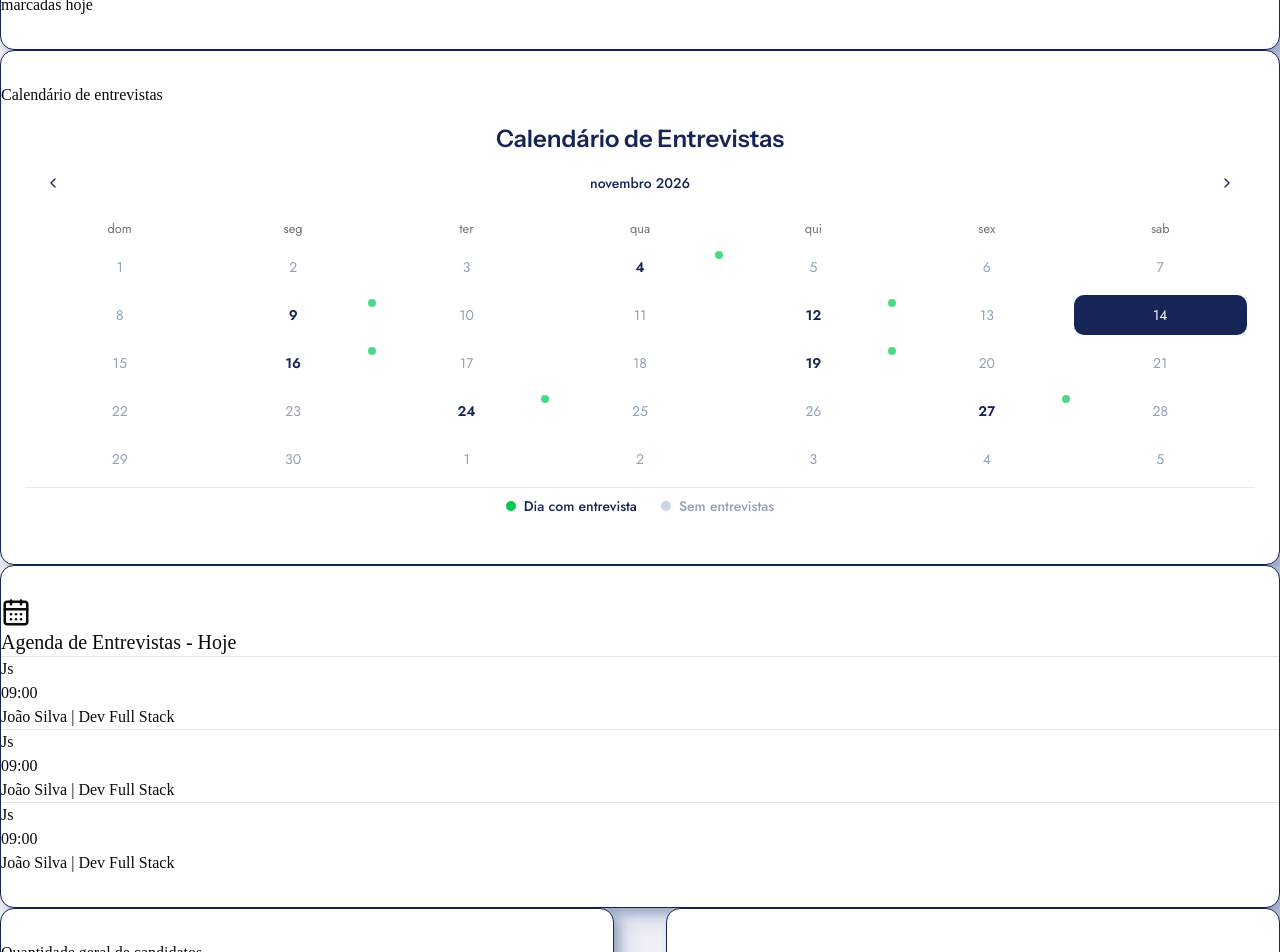
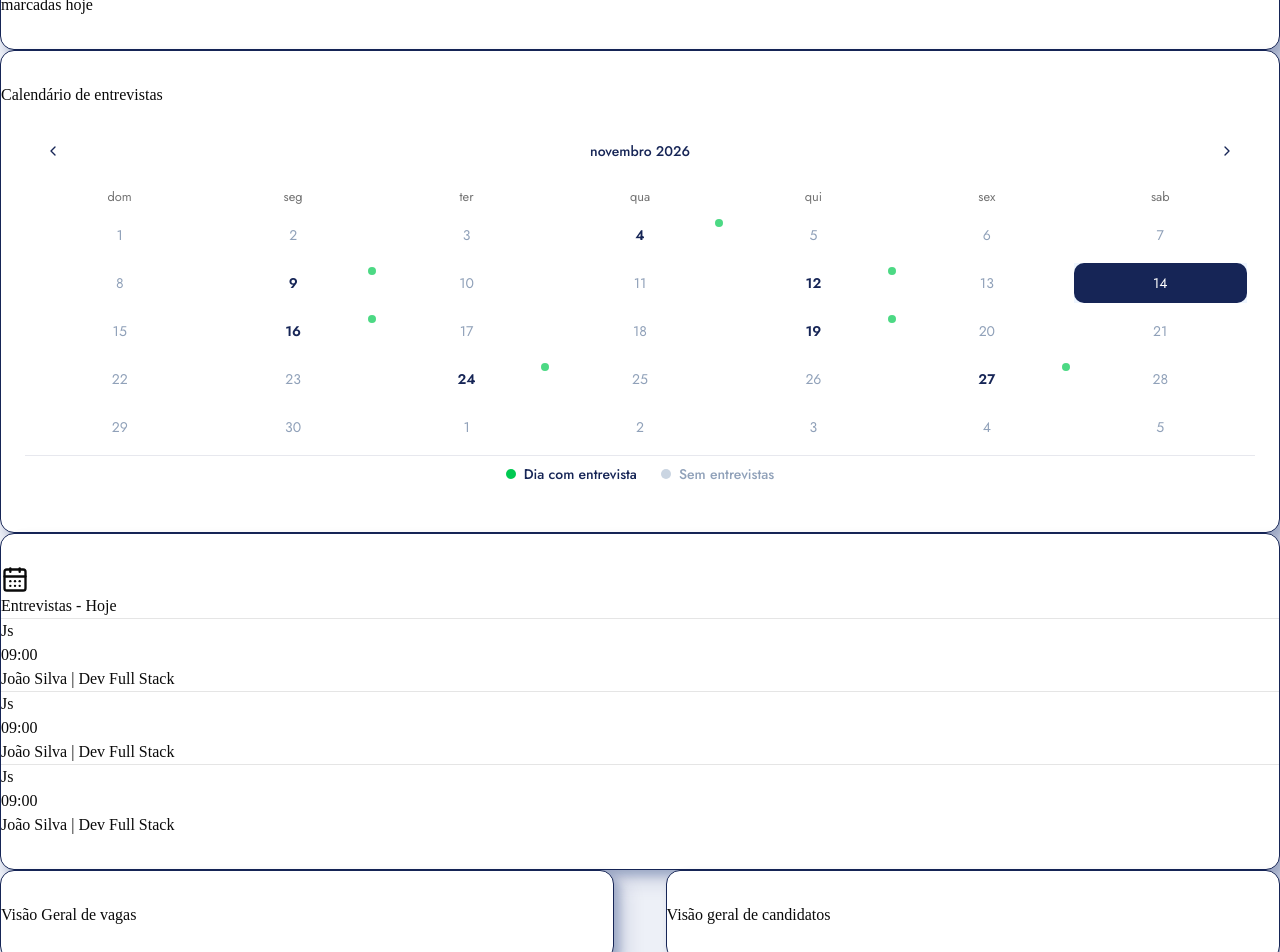
Before and after one commit to Next-Hire/NextHire_FrontEnd, a Next.js app: page /home in a window 1280 px wide. Shown: the part 640-1592 px from the top of the page. Built offline with nearby package versions, Linux system fonts and the light colour scheme.

Commit message:
:construction: progress: continuação da construção da tela Home

```diff
--- a/src/app/home/home.module.css
+++ b/src/app/home/home.module.css
@@ -34,13 +34,17 @@
         }
 
         >p {
-            @apply text-3xl font-medium;
+            @apply text-3xl font-medium ;
         }
     }
 }
 
 .comparacao {
     @apply flex gap-1.5 text-base;
+
+    p{
+        @apply font-(family-name:--font-jost);
+    }
 }
 
 .destaqueComparacao {
@@ -48,17 +52,19 @@
 }
 
 .agendaCalendario {
-    @apply grid grid-cols-[1.8fr_1fr] gap-[4%];
+    @apply grid grid-cols-[2.1fr_1fr] gap-[4%];
 
     h3{
          @apply text-2xl font-semibold text-center text-blue-950;
     }
 
     .topoAgenda{
-        @apply flex font-semibold text-blue-950 justify-center gap-1 items-center;
+        @apply flex font-semibold text-blue-950 pl-8 gap-2 items-center;
     }
 }
 
 .graficos{
-
+    h3{
+        @apply text-2xl font-semibold text-center text-blue-950;
+    }
 }
--- a/src/app/home/page.tsx
+++ b/src/app/home/page.tsx
@@ -59,13 +59,14 @@ export default function Home() {
 							<h3>Calendário de entrevistas</h3>
 							<MiniCalendarioHome />
 						</article>
-						<article className='card'>
+						<article className='card h-min'>
 							<div className='topoAgenda'>
-								<div className=''>
-									<CalendarDays size={30} />
+								<div>
+									<CalendarDays size={28} />
 								</div>
 								<div className='flex gap-1'>
-									<h3 className='text-xl'>Agenda de Entrevistas - Hoje</h3>
+									<h3>Entrevistas -</h3>
+									<h3>Hoje</h3>
 								</div>
 							</div>
 							<CardAgendaHome />
@@ -76,11 +77,11 @@ export default function Home() {
 
 					<section className='graficos flex gap-[4%]'>
 						<article className='card'>
-							<h3>Quantidade geral de candidatos</h3>
+							<h3>Visão Geral de vagas</h3>
 						</article>
 
 						<article className='card'>
-
+							<h3>Visão geral de candidatos</h3>
 						</article>
 					</section>
 
--- a/src/components/calendario/miniCalendarioHome.tsx
+++ b/src/components/calendario/miniCalendarioHome.tsx
@@ -24,10 +24,6 @@ export default function MiniCalendarioHome() {
 
     return (
         <div className='flex flex-col items-center justify-between w-full h-full py-4 px-6'>
-            <h3 className='text-2xl font-semibold text-blue-950 font-(family-name:--font-instrument-sans)'>
-                Calendário de Entrevistas
-            </h3>
-
             <Calendar
                 mode='single'
                 selected={diaSelecionado}
--- a/src/components/cardAgendaHome/cardAgendaHome.module.css
+++ b/src/components/cardAgendaHome/cardAgendaHome.module.css
@@ -9,13 +9,13 @@
 }
 
 .infosAgenda{
-    @apply flex gap-4 items-center justify-start pl-8 w-9/10;
+    @apply flex gap-2 items-center justify-start pl-8 w-9/10;
 
     .textoInfos{
-        @apply flex gap-3 text-lg;
+        @apply flex gap-2 text-base font-(family-name:--font-jost);
     }
 }
 
 .userCircle{
-    @apply flex  justify-center items-center min-w-11 h-11 bg-blue-100 rounded-full text-2xl text-blue-950 font-semibold border border-1 border-blue-950;
+    @apply flex  justify-center items-center min-w-10 h-10 bg-blue-100 rounded-full text-xl text-blue-950 font-semibold border border-1 border-blue-950;
 }
```
